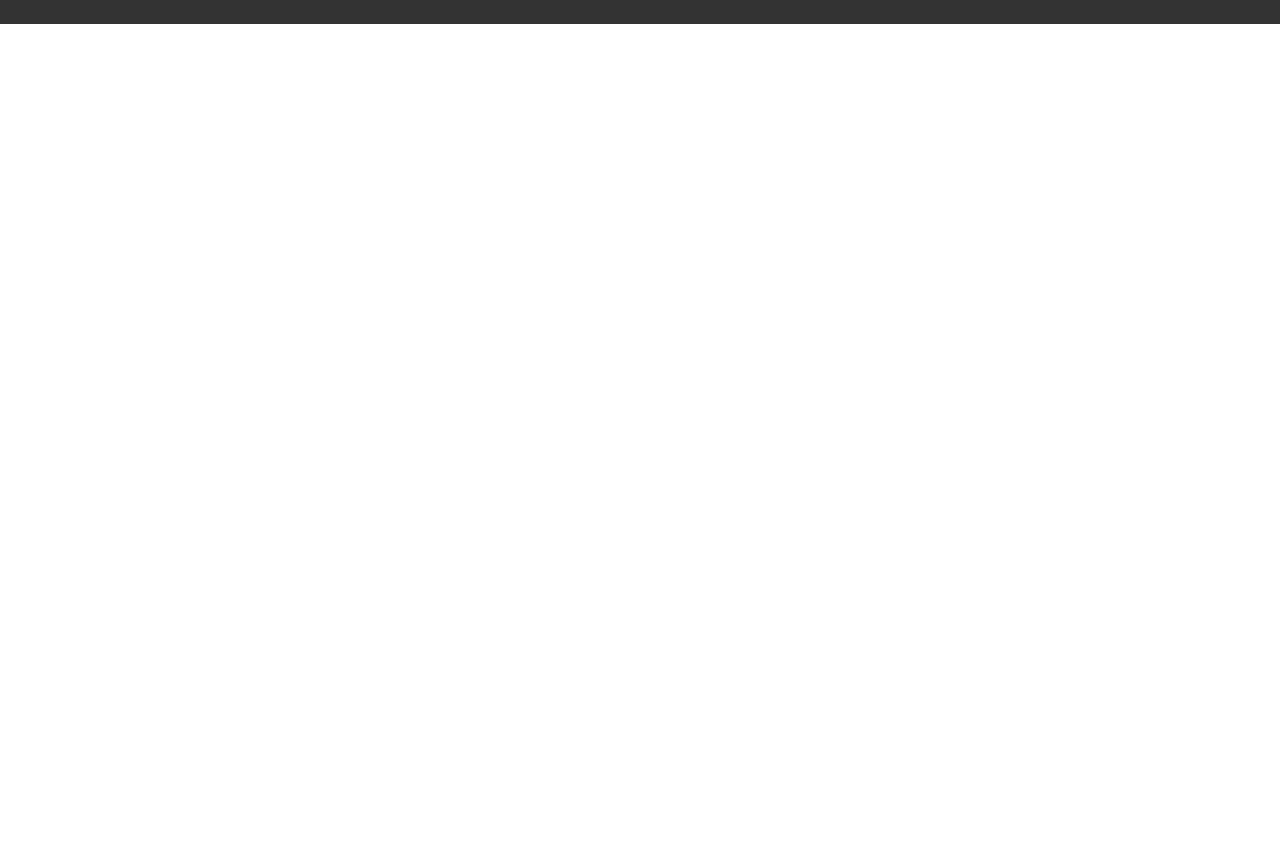
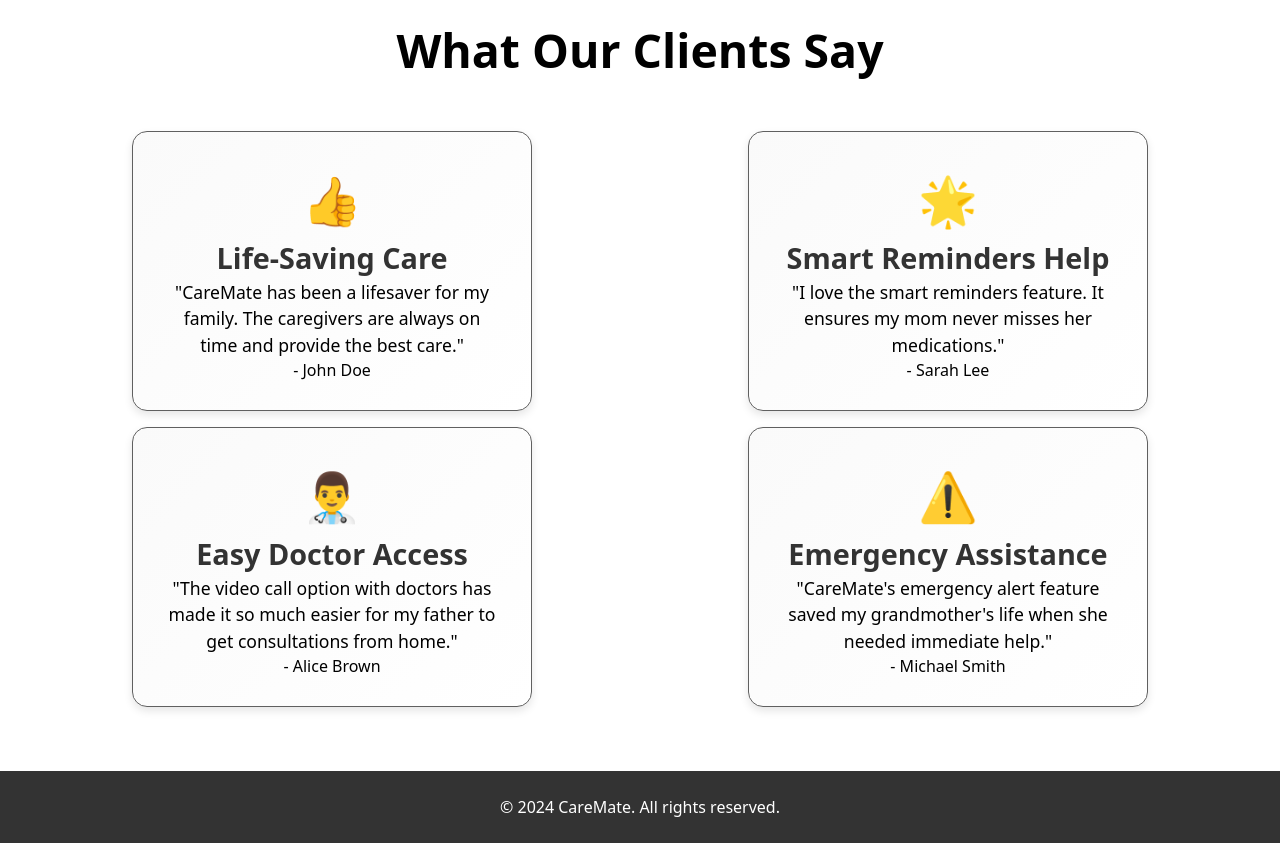
Before and after one commit to CodeissanceHackathonTeamDemogorgonDebug/website, a React (Vite) app: page / in a window 1280 px wide. Shown: the part 1582-2425 px from the top of the page. Before the commit the page ends 1606 px from the top, so only its background shows below. Built offline with nearby package versions, Linux system fonts and the light colour scheme; no server answers.

Commit message:
Final Website Completed

```diff
--- a/src/components/Appointment.jsx
+++ b/src/components/Appointment.jsx
@@ -3,6 +3,7 @@
 import { collection, getDocs, doc, deleteDoc, addDoc, getDoc } from 'firebase/firestore';
 import './Appointment.css';
 import Navbar from './Navbar';
+import VideoCall from '../components/VideoCalling';  // Import the VideoCall component
 
 const Appointments = () => {
   const { db } = useFirebase();
@@ -176,9 +177,7 @@
                   <p><strong>Appointment Type:</strong> {appointmentType}</p>
                   <p><strong>Time:</strong> {formattedTime}</p>
                   <div className="video-call-section">
-                    <button className="video-call-button">
-                      Start Video Call
-                    </button>
+                    <VideoCall />  {/* Use VideoCall component here */}
                   </div>
                 </div>
               );
--- /dev/null
+++ b/src/components/VideoCalling.css
@@ -0,0 +1,19 @@
+.video-call-button {
+    padding: 10px 20px;
+    background-color: #007bff; /* Button background color */
+    color: white; /* Text color */
+    border: none; /* No border */
+    border-radius: 5px; /* Rounded corners */
+    font-size: 16px; /* Font size */
+    cursor: pointer; /* Pointer cursor on hover */
+    transition: background-color 0.3s ease, transform 0.3s ease; /* Smooth transition for hover effects */
+  }
+
+  .video-call-button:hover {
+    background-color: #0056b3; /* Darker blue on hover */
+    transform: scale(1.05); /* Slightly enlarge the button on hover */
+  }
+
+  .video-call-button:focus {
+    outline: none; /* Remove outline on focus */
+  }
--- a/src/components/VideoCalling.jsx
+++ b/src/components/VideoCalling.jsx
@@ -1,15 +1,14 @@
 import React from "react";
+import '../components/VideoCalling.css'; // Import the CSS file
 
 const VideoCall = () => {
   const initiateVideoCall = () => {
-    // Use Twilio, Agora, or any other video API to handle video calls
     window.open("https://video-call-url.com", "_blank"); // Sample URL
   };
 
   return (
     <div>
-      <h1>Video Call</h1>
-      <button onClick={initiateVideoCall}>Start Video Call</button>
+      <button className="video-call-button" onClick={initiateVideoCall}>Start Video Call</button>
     </div>
   );
 };
--- a/src/pages/Home.jsx
+++ b/src/pages/Home.jsx
@@ -64,6 +64,48 @@
           </Link>
         </div>
       </section>
+      <section style={styles.featuresSection}>
+  <h2 style={styles.subHead}>What Our Clients Say</h2>
+  <div style={styles.cardContainer}>
+
+    <div className="card">
+      <span role="img" aria-label="client-review" style={styles.emoji}>👍</span>
+      <h3 style={styles.h3Card}>Life-Saving Care</h3>
+      <p style={styles.para}>
+        "CareMate has been a lifesaver for my family. The caregivers are always on time and provide the best care."
+      </p>
+      <h4 style={styles.clientName}>- John Doe</h4>
+    </div>
+
+    <div className="card">
+      <span role="img" aria-label="client-review" style={styles.emoji}>🌟</span>
+      <h3 style={styles.h3Card}>Smart Reminders Help</h3>
+      <p style={styles.para}>
+        "I love the smart reminders feature. It ensures my mom never misses her medications."
+      </p>
+      <h4 style={styles.clientName}>- Sarah Lee</h4>
+    </div>
+
+    <div className="card">
+      <span role="img" aria-label="client-review" style={styles.emoji}>👨‍⚕️</span>
+      <h3 style={styles.h3Card}>Easy Doctor Access</h3>
+      <p style={styles.para}>
+        "The video call option with doctors has made it so much easier for my father to get consultations from home."
+      </p>
+      <h4 style={styles.clientName}>- Alice Brown</h4>
+    </div>
+
+    <div className="card">
+      <span role="img" aria-label="client-review" style={styles.emoji}>⚠️</span>
+      <h3 style={styles.h3Card}>Emergency Assistance</h3>
+      <p style={styles.para}>
+        "CareMate's emergency alert feature saved my grandmother's life when she needed immediate help."
+      </p>
+      <h4 style={styles.clientName}>- Michael Smith</h4>
+    </div>
+
+  </div>
+</section>
 
       {/* Footer */}
       <footer style={styles.footer}>
```
